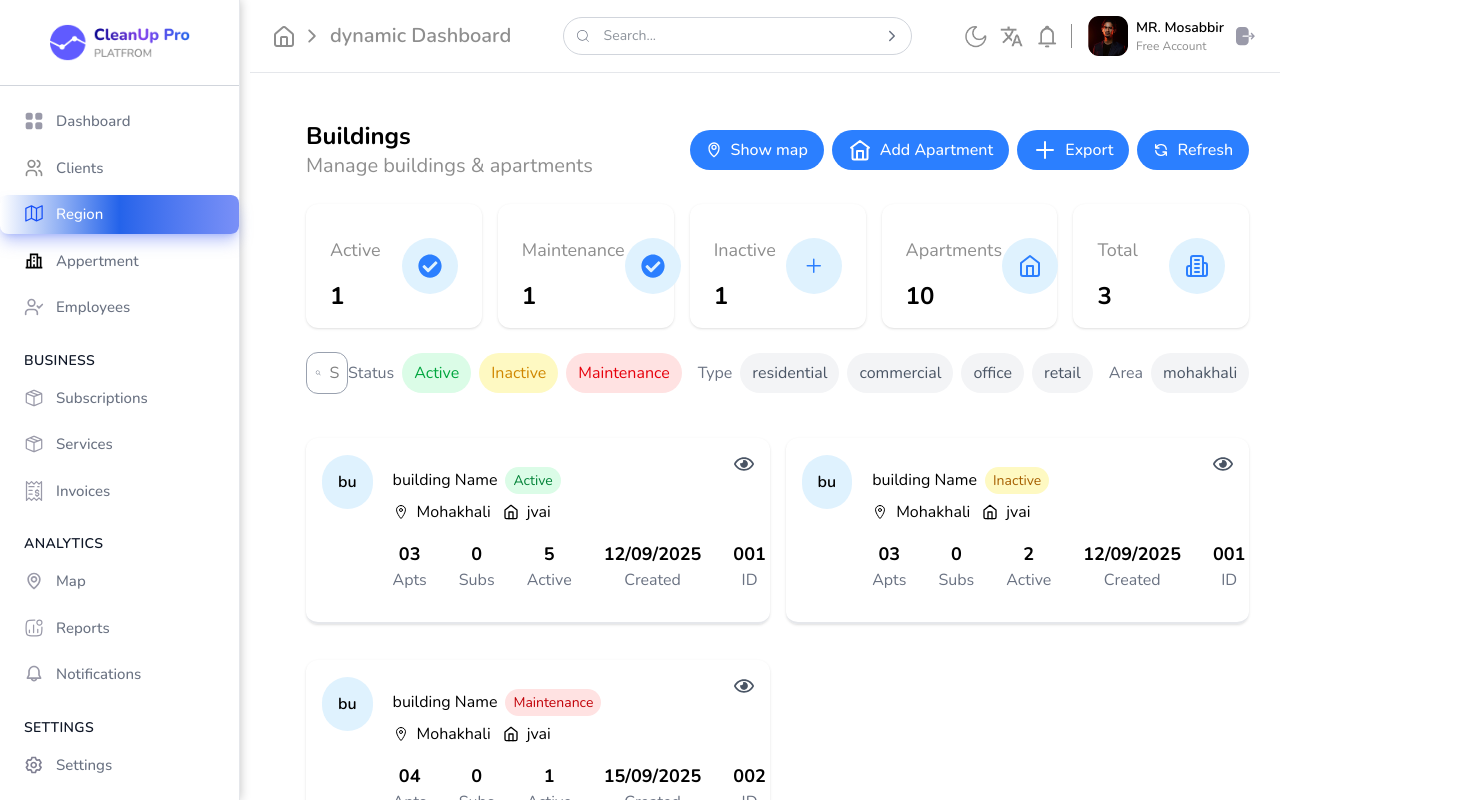
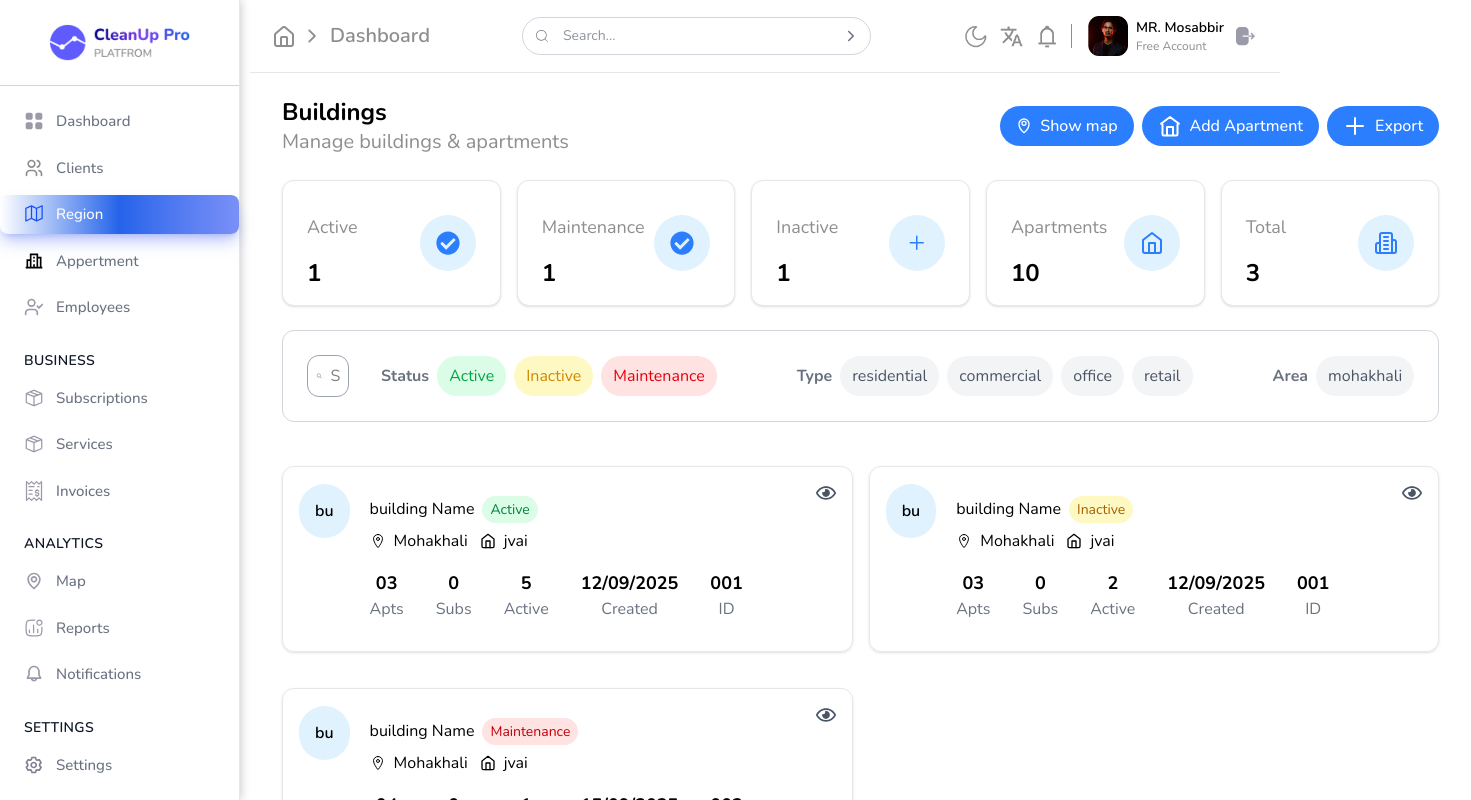
Before and after one commit to Alamin10231/CleanupSoftware, a React (Vite) app: page /region in a window 1280 px wide. Shown: the top 800 px of the page, 1471 px wide, since content can reach past the window. Built offline with nearby package versions, Linux system fonts and the light colour scheme.

Commit message:
refactor: pages

```diff
--- a/src/Components/Navbar.tsx
+++ b/src/Components/Navbar.tsx
@@ -38,7 +38,7 @@ const Navbar = () => {
         <img src={Home} className="w-5" alt="Home" />
         <IoIosArrowForward className="text-[#8E8E8E] text-xl" />
         <p className="text-[#8E8E8E] font-semibold text-xl">
-          dynamic Dashboard
+          Dashboard
         </p>
       </div>
 
--- a/src/Components/Region/Regioncomponent.tsx
+++ b/src/Components/Region/Regioncomponent.tsx
@@ -54,7 +54,7 @@ export default function RegionComponent() {
   const apartments = buildings.reduce((sum, b) => sum + b.apartments, 0);
 
   return (
-    <div className="p-6 space-y-6">
+    <div className="space-y-6">
       <div className="flex items-center justify-between">
         <div>
           <h1 className="font-bold text-2xl">Buildings</h1>
@@ -112,23 +112,6 @@ export default function RegionComponent() {
             </svg>
             Export
           </button>
-          <button className="px-4 py-2 bg-blue-500 text-white text-md font-medium flex items-center gap-2 rounded-full hover:bg-blue-600 focus:outline-none focus:ring-2 focus:ring-blue-500">
-            <svg
-              className="w-4 h-4"
-              fill="none"
-              stroke="currentColor"
-              viewBox="0 0 24 24"
-              xmlns="http://www.w3.org/2000/svg"
-            >
-              <path
-                strokeLinecap="round"
-                strokeLinejoin="round"
-                strokeWidth="2"
-                d="M4 4v5h.582m15.356 2A8.001 8.001 0 004.582 9m0 0H9m11 11v-5h-.581m0 0a8.001 8.001 0 01-15.356-2m15.356 2H15"
-              />
-            </svg>
-            Refresh
-          </button>
         </div>
       </div>
 
@@ -143,7 +126,7 @@ export default function RegionComponent() {
         ].map((stat) => (
           <div
             key={stat.label}
-            className="bg-white dark:bg-gray-800 rounded-xl p-4 px-6 shadow flex items-center justify-between "
+            className="bg-white rounded-xl p-4 px-6 shadow flex items-center justify-between border border-gray-200"
           >
             <div>
               <p className="text-lg text-[#8E8E8E] py-4">{stat.label}</p>
@@ -156,7 +139,7 @@ export default function RegionComponent() {
         ))}
       </div>
 
-      <div className="flex items-center justify-between">
+      <div className="flex items-center gap-8 p-6 border border-gray-300 rounded-xl justify-between">
         <div className="flex items-center border border-gray-400 p-2 rounded-xl w-full max-w-sm">
           <IoIosSearch className="text-gray-500 mr-2" />
           <input
@@ -167,22 +150,22 @@ export default function RegionComponent() {
             onChange={(e) => setSearchTerm(e.target.value)}
           />
         </div>
-        <div className="flex gap-4">
+        <div className="flex gap-20">
           <div className="flex gap-2">
-            <p className="text-base text-gray-500 py-2">Status</p>
+            <p className="text-base text-gray-500 py-2 font-bold">Status</p>
             <p className="bg-green-100 px-3 py-2 text-green-600 rounded-full">Active</p>
             <p className="bg-yellow-100 px-3 py-2 text-yellow-600 rounded-full">Inactive</p>
             <p className="bg-red-100 px-3 py-2 text-red-600 rounded-full">Maintenance</p>
           </div>
           <div className="flex gap-2">
-            <p className="text-base text-gray-500 py-2">Type</p>
+            <p className="text-base text-gray-500 py-2 font-bold">Type</p>
             <p className="bg-gray-100 px-3 py-2 text-gray-600 rounded-full">residential</p>
             <p className="bg-gray-100 px-3 py-2 text-gray-600 rounded-full">commercial</p>
             <p className="bg-gray-100 px-3 py-2 text-gray-600 rounded-full">office</p>
             <p className="bg-gray-100 px-3 py-2 text-gray-600 rounded-full">retail</p>
           </div>
           <div className="flex gap-2">
-            <p className="text-base text-gray-500 py-2">Area</p>
+            <p className="text-base text-gray-500 py-2 font-bold">Area</p>
             <p className="bg-gray-100 px-3 py-2 text-gray-600 rounded-full">mohakhali</p>
           </div>
         </div>
@@ -192,7 +175,7 @@ export default function RegionComponent() {
   {filteredBuildings.map((b) => (
     <div
       key={b.id}
-      className="dark:bg-gray-800 rounded-xl p-4 shadow flex relative items-center justify-between gap-2 border-b-2  border-gray-200 mt-5"
+      className="rounded-xl p-4 shadow flex relative items-center justify-between gap-2 border border-gray-200 mt-5"
     >
       <div className="flex justify-start gap-3 items-center ">
         <div className="pb-28 pt-4 ">
--- a/src/Page/Clients.tsx
+++ b/src/Page/Clients.tsx
@@ -44,7 +44,7 @@ const Clients = () => {
     );
 
     return (
-        <div className="flex flex-col h-screen px-4 mt-6">
+        <div className="flex flex-col h-screen mt-6">
             {/* Fixed Top Section */}
             <div className="flex-shrink-0">
                 {/* Title */}
@@ -101,7 +101,7 @@ const Clients = () => {
             </div>
 
             {/* Scrollable User List */}
-            <div className="flex-1 overflow-y-auto p-6 scrollbar-hide">
+            <div className="flex-1 overflow-y-auto scrollbar-hide">
                 <div className="grid gap-6 sm:grid-cols-2 lg:grid-cols-1">
                     {filteredUsers.length > 0 ? (
                         filteredUsers.map((user) => (
```
